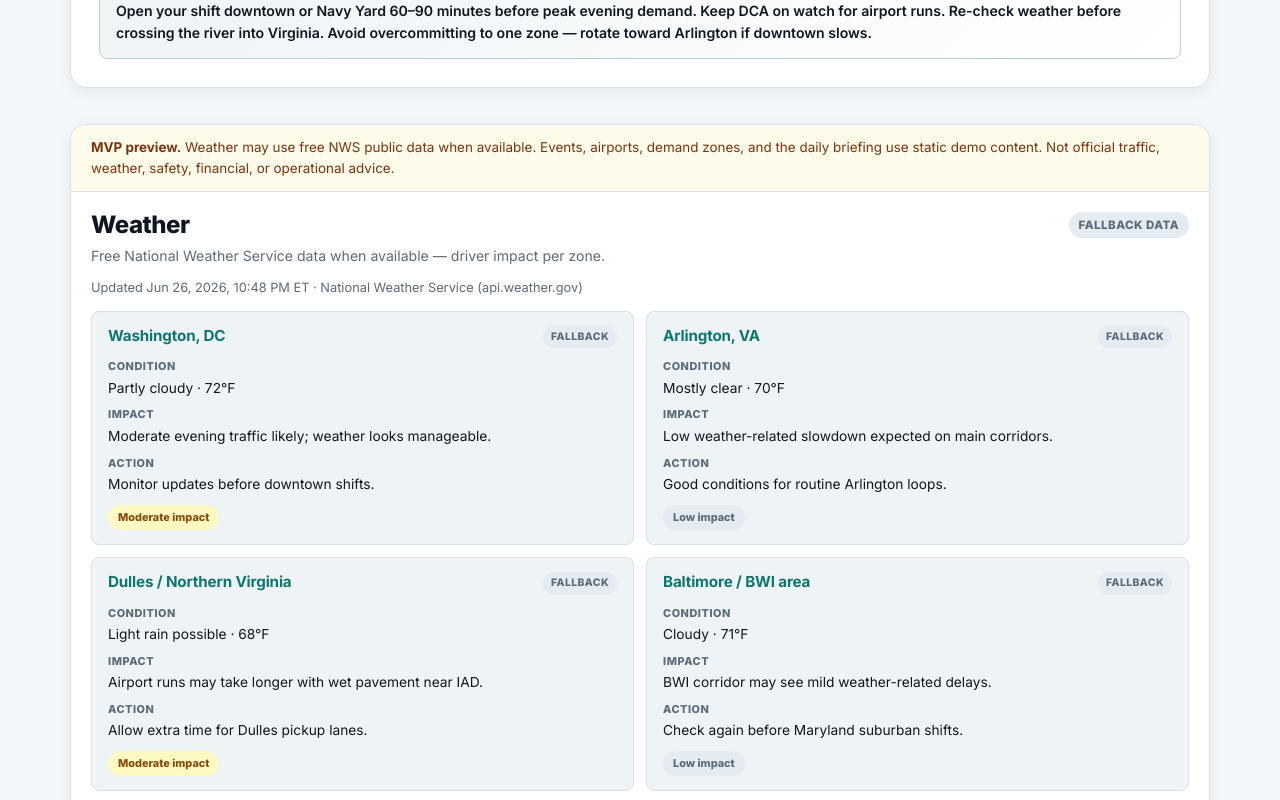
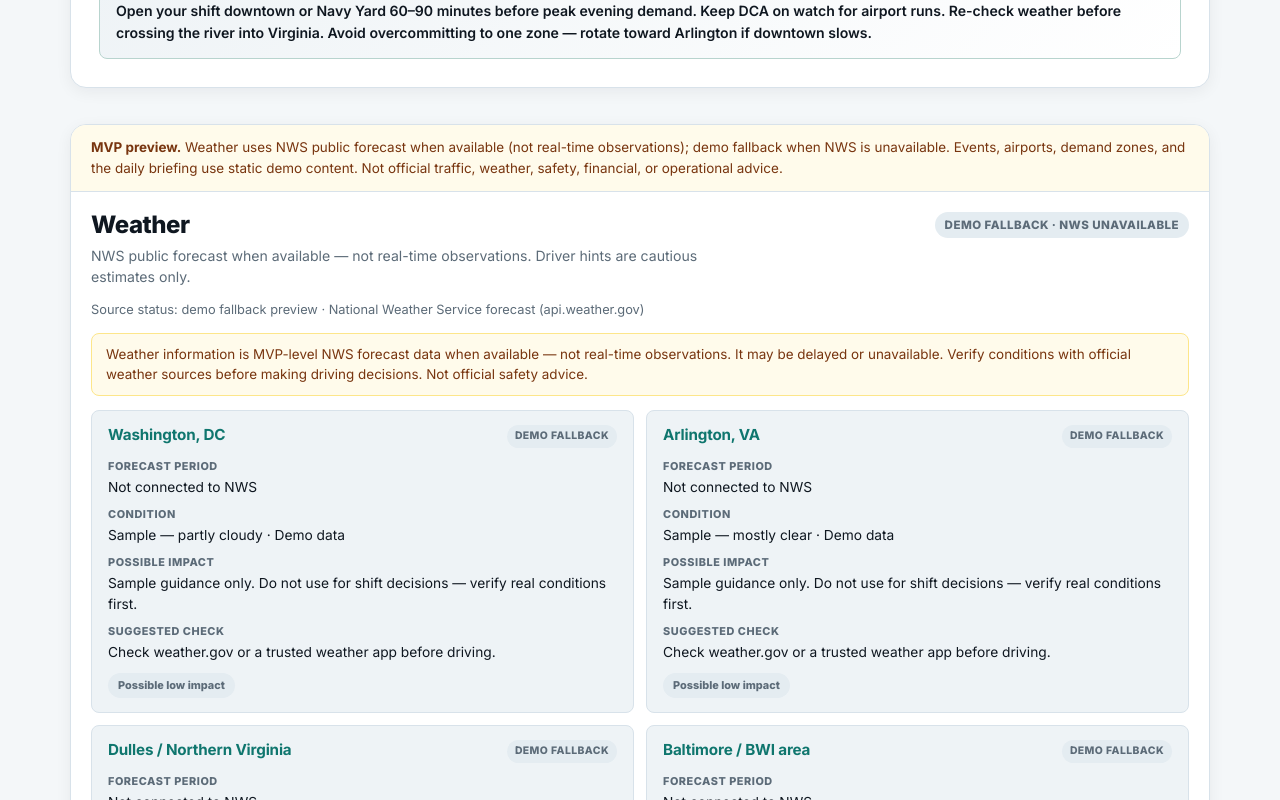
Before and after one commit to jmmmdv/DriveRadarDMV, a Next.js app: page / in a window 1280 px wide. Shown: the part 1240-2040 px from the top of the page. Built offline with nearby package versions, Linux system fonts and the light colour scheme; no server answers.

Commit message:
Fix weather trust labels: NWS forecast vs demo fallback

```diff
--- a/app/components/WeatherIntelligence.jsx
+++ b/app/components/WeatherIntelligence.jsx
@@ -1,8 +1,15 @@
-import { getDmvWeatherIntelligence } from "../../lib/weather";
+import {
+  getDmvWeatherIntelligence,
+  WEATHER_TRUST_DISCLAIMER
+} from "../../lib/weather";
 import IntelCard from "./IntelCard";
 import IntelligenceSection from "./IntelligenceSection";
 
-function formatFetchedAt(isoString) {
+function formatTimestamp(isoString) {
+  if (!isoString) {
+    return null;
+  }
+
   return new Intl.DateTimeFormat("en-US", {
     dateStyle: "medium",
     timeStyle: "short",
@@ -10,28 +17,77 @@ function formatFetchedAt(isoString) {
   }).format(new Date(isoString));
 }
 
+function formatForecastWindow(startTime, endTime) {
+  const start = formatTimestamp(startTime);
+  const end = formatTimestamp(endTime);
+
+  if (start && end) {
+    return `${start} – ${end} ET`;
+  }
+
+  return start ? `${start} ET` : null;
+}
+
 function impactLabel(level) {
-  if (level === "high") return "High impact";
-  if (level === "medium") return "Moderate impact";
-  return "Low impact";
+  if (level === "high") return "Possible high impact";
+  if (level === "medium") return "Possible moderate impact";
+  return "Possible low impact";
+}
+
+function sectionStatus(dataSource) {
+  if (dataSource === "nws_forecast") {
+    return {
+      status: "forecast",
+      statusText: "NWS forecast loaded"
+    };
+  }
+
+  if (dataSource === "mixed") {
+    return {
+      status: "partial",
+      statusText: "Mixed · some zones on demo fallback"
+    };
+  }
+
+  return {
+    status: "preview",
+    statusText: "Demo fallback · NWS unavailable"
+  };
+}
+
+function cardBadge(entry) {
+  if (entry.sourceStatus === "nws_forecast") {
+    return {
+      badge: "NWS forecast",
+      badgeType: "forecast"
+    };
+  }
+
+  return {
+    badge: "Demo fallback",
+    badgeType: "preview"
+  };
+}
+
+function buildMetaLine(weather) {
+  if (weather.dataSource === "fallback_preview") {
+    return `Source status: demo fallback preview · ${weather.attribution}`;
+  }
+
+  const fetched = formatTimestamp(weather.fetchedAt);
+  const parts = ["Source status: NWS forecast loaded"];
+
+  if (fetched) {
+    parts.push(`App fetched ${fetched} ET`);
+  }
+
+  parts.push(weather.attribution);
+  return parts.join(" · ");
 }
 
 export default async function WeatherIntelligence() {
   const weather = await getDmvWeatherIntelligence();
-
-  const status =
-    weather.dataSource === "live"
-      ? "live"
-      : weather.dataSource === "partial"
-        ? "partial"
-        : "preview";
-
-  const statusText =
-    weather.dataSource === "live"
-      ? "Live · NWS"
-      : weather.dataSource === "partial"
-        ? `Partial · ${weather.liveCount}/${weather.locations.length} live`
-        : "Fallback data";
+  const { status, statusText } = sectionStatus(weather.dataSource);
 
   return (
     <IntelligenceSection
@@ -39,27 +95,61 @@ export default async function WeatherIntelligence() {
       title="Weather"
       status={status}
       statusText={statusText}
-      intro="Free National Weather Service data when available — driver impact per zone."
-      meta={`Updated ${formatFetchedAt(weather.fetchedAt)} ET · ${weather.attribution}`}
+      intro="NWS public forecast when available — not real-time observations. Driver hints are cautious estimates only."
+      meta={buildMetaLine(weather)}
     >
+      <p className="weatherTrustNote" role="note">
+        {WEATHER_TRUST_DISCLAIMER}
+      </p>
+
       <div className="intelGrid intelGrid--2">
-        {weather.locations.map((entry) => (
-          <IntelCard
-            key={entry.id}
-            title={entry.location}
-            badge={entry.source === "live" ? "Live NWS" : "Fallback"}
-            badgeType={entry.source === "live" ? "live" : "preview"}
-            rows={[
-              {
-                label: "Condition",
-                value: `${entry.condition} · ${entry.temperature}`
-              },
-              { label: "Impact", value: entry.driverImpact },
-              { label: "Action", value: entry.suggestedAction }
-            ]}
-            tag={{ level: entry.impactLevel, label: impactLabel(entry.impactLevel) }}
-          />
-        ))}
+        {weather.locations.map((entry) => {
+          const { badge, badgeType } = cardBadge(entry);
+          const forecastWindow = formatForecastWindow(
+            entry.forecastStartTime,
+            entry.forecastEndTime
+          );
+
+          const rows = [
+            {
+              label: "Forecast period",
+              value:
+                entry.sourceStatus === "nws_forecast"
+                  ? entry.period
+                  : entry.period
+            },
+            {
+              label: "Condition",
+              value: `${entry.condition} · ${entry.temperature}`
+            }
+          ];
+
+          if (forecastWindow) {
+            rows.push({
+              label: "Valid window",
+              value: forecastWindow
+            });
+          }
+
+          rows.push(
+            { label: "Possible impact", value: entry.driverImpact },
+            { label: "Suggested check", value: entry.suggestedAction }
+          );
+
+          return (
+            <IntelCard
+              key={entry.id}
+              title={entry.location}
+              badge={badge}
+              badgeType={badgeType}
+              rows={rows}
+              tag={{
+                level: entry.impactLevel,
+                label: impactLabel(entry.impactLevel)
+              }}
+            />
+          );
+        })}
       </div>
     </IntelligenceSection>
   );
--- a/app/globals.css
+++ b/app/globals.css
@@ -318,6 +318,17 @@ main {
   font-size: 0.8rem;
 }
 
+.weatherTrustNote {
+  margin: 0 0 14px;
+  padding: 10px 14px;
+  border: 1px solid #fde68a;
+  border-radius: var(--radius-sm);
+  background: #fffbeb;
+  color: #78350f;
+  font-size: 0.84rem;
+  line-height: 1.55;
+}
+
 .intelStatus {
   flex-shrink: 0;
   padding: 4px 10px;
@@ -332,6 +343,11 @@ main {
 .intelStatus--live {
   background: #dcfce7;
   color: #166534;
+}
+
+.intelStatus--forecast {
+  background: #dbeafe;
+  color: #1e40af;
 }
 
 .intelStatus--partial {
@@ -394,6 +410,11 @@ main {
 .intelBadge--live {
   background: var(--accent-soft);
   color: var(--accent-dark);
+}
+
+.intelBadge--forecast {
+  background: #dbeafe;
+  color: #1e40af;
 }
 
 .intelBadge--preview {
--- a/app/layout.jsx
+++ b/app/layout.jsx
@@ -10,7 +10,7 @@ const SITE_URL = "https://drive-radar-dmv.vercel.app/";
 
 const siteTitle = "DriveRadarDMV | DMV Driver Intelligence MVP";
 const siteDescription =
-  "DMV driver intelligence for rideshare, delivery, Uber Black/SUV, private, and professional drivers. MVP preview with live weather, daily briefing, and static intelligence cards — not official traffic advice or earnings guarantees.";
+  "DMV driver intelligence for rideshare, delivery, Uber Black/SUV, private, and professional drivers. MVP preview with NWS forecast weather when available, daily briefing, and static intelligence cards — not official traffic advice or earnings guarantees.";
 
 export const metadata = {
   metadataBase: new URL(SITE_URL),
@@ -39,7 +39,7 @@ export const metadata = {
   openGraph: {
     title: "DriveRadarDMV | DMV Driver Intelligence MVP",
     description:
-      "Smarter shift planning for DMV drivers — weather, events, airports, and demand zones. MVP preview with live NWS weather; other modules use demo cards.",
+      "Smarter shift planning for DMV drivers — NWS forecast weather when available, events, airports, and demand zones. MVP preview; other modules use demo cards.",
     url: SITE_URL,
     siteName: "DriveRadarDMV",
     locale: "en_US",
--- a/app/page.jsx
+++ b/app/page.jsx
@@ -72,7 +72,7 @@ const coverageAreas = [
 
 const mvpItems = [
   { label: "Landing page & product story", done: true },
-  { label: "Live weather intelligence (NWS API)", done: true },
+  { label: "NWS forecast weather (demo fallback when unavailable)", done: true },
   { label: "Events intelligence preview (static)", done: true },
   { label: "Airport intelligence preview (static)", done: true },
   { label: "Demand zones intelligence preview (static)", done: true },
@@ -91,7 +91,7 @@ const roadmapPhases = [
     phase: "Phase 0",
     status: "Now",
     title: "Foundation",
-    items: ["Daily briefing", "Live weather (NWS)", "Events, airports & zones", "Product docs"]
+    items: ["Daily briefing", "NWS forecast weather", "Events, airports & zones", "Product docs"]
   },
   {
     phase: "Phase 1",
@@ -153,7 +153,7 @@ export default function Home() {
               </a>
             </div>
             <div className="statusRow" aria-label="Current project status">
-              <span>Live NWS weather</span>
+              <span>NWS forecast weather</span>
               <span>Static previews</span>
               <span>Not official advice</span>
             </div>
@@ -164,10 +164,11 @@ export default function Home() {
 
         <div className="intelStack">
           <p className="globalMvpNote" role="note">
-            <strong>MVP preview.</strong> Weather may use free NWS public data when
-            available. Events, airports, demand zones, and the daily briefing use
-            static demo content. Not official traffic, weather, safety, financial,
-            or operational advice.
+            <strong>MVP preview.</strong> Weather uses NWS public forecast when
+            available (not real-time observations); demo fallback when NWS is
+            unavailable. Events, airports, demand zones, and the daily briefing
+            use static demo content. Not official traffic, weather, safety,
+            financial, or operational advice.
           </p>
 
           <WeatherIntelligence />
@@ -238,8 +239,9 @@ export default function Home() {
               <p className="sectionLabel">MVP status</p>
               <h2 id="mvp-title">Honest progress, no fake integrations</h2>
               <p>
-                Live NWS weather plus static previews for briefing, events,
-                airports, and demand zones. No accounts or payments yet.
+                NWS forecast weather when available, plus static previews for
+                briefing, events, airports, and demand zones. No accounts or
+                payments yet.
               </p>
             </div>
             <ul className="mvpChecklist">
--- a/lib/dailyBriefing.js
+++ b/lib/dailyBriefing.js
@@ -21,7 +21,7 @@ export function getDailyDriverBriefing() {
     airportWatch:
       "DCA evening arrival bank is the primary airport opportunity (example). IAD international windows may run longer curbside waits. BWI stays steady for regional turnarounds.",
     weatherCaution:
-      "Check the live Weather Intelligence section below for NWS data. In this preview: possible scattered showers may extend trip times and reduce brief demand lulls — allow extra minutes per pickup.",
+      "Check the Weather Intelligence section below for NWS forecast data when available — not real-time observations. This briefing preview uses sample narrative only; verify conditions with weather.gov or a trusted app before driving.",
     eventDemandOpportunity:
       "Capital One Arena game-night pattern and convention-weekend downtown activity (examples) may cluster rides near Gallery Place and Mt Vernon Sq. Premium and private drivers may find stronger evening fares in core DC zones.",
     suggestedStrategy:
```
Also changed, not shown: lib/weather.js, 3 other files (tests, documents, lock files or other folders).
